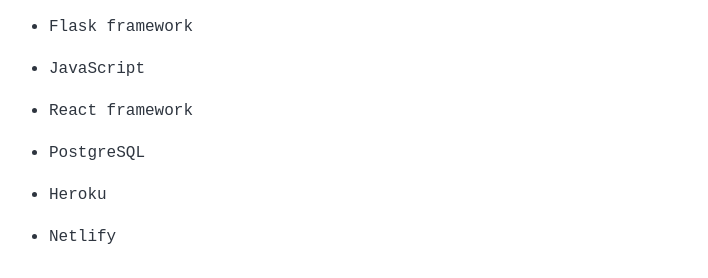
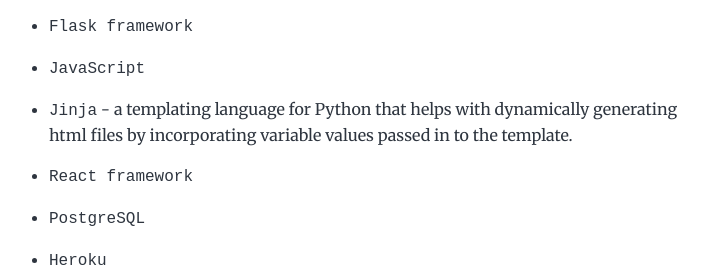
Before and after one commit to klajddd/gatsby-myblog, a Gatsby site: page /full-stack-website/ in a window 1280 px wide. Shown: the part 469-747 px from the top of the page, without its empty margins (275-983 px from the left). Built offline with nearby package versions, Linux system fonts and the light colour scheme; Gatsby itself is replaced by a stand-in of ours.

Commit message:
Add Jinja info

```diff
--- a/content/blog/full-stack-website/index.md
+++ b/content/blog/full-stack-website/index.md
@@ -8,6 +8,7 @@
 - `Python`
 - `Flask framework`
 - `JavaScript`
+- `Jinja` - a templating language for Python that helps with dynamically generating html files by incorporating variable values passed in to the template.
 - `React framework`
 - `PostgreSQL`
 - `Heroku`
```
